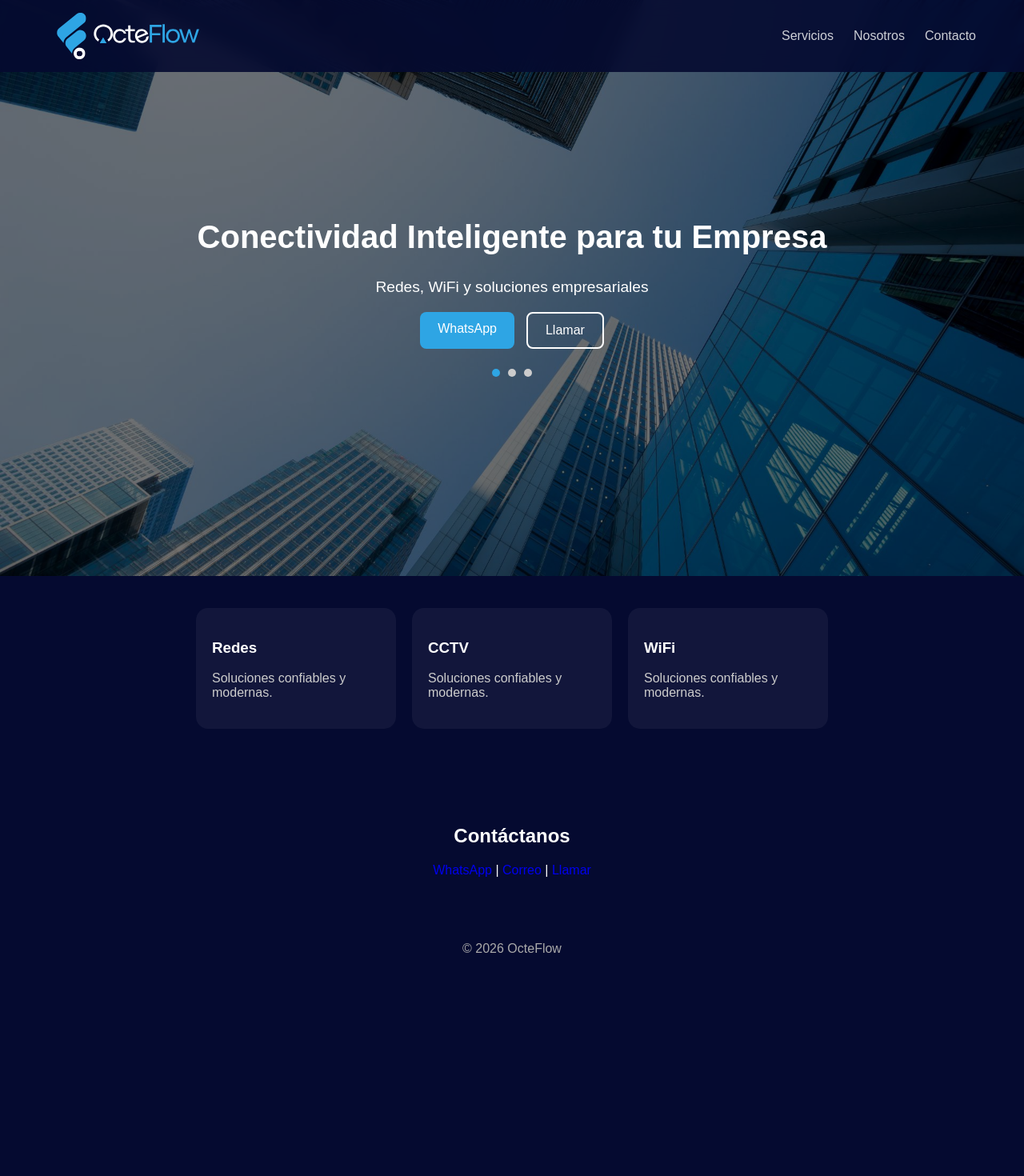
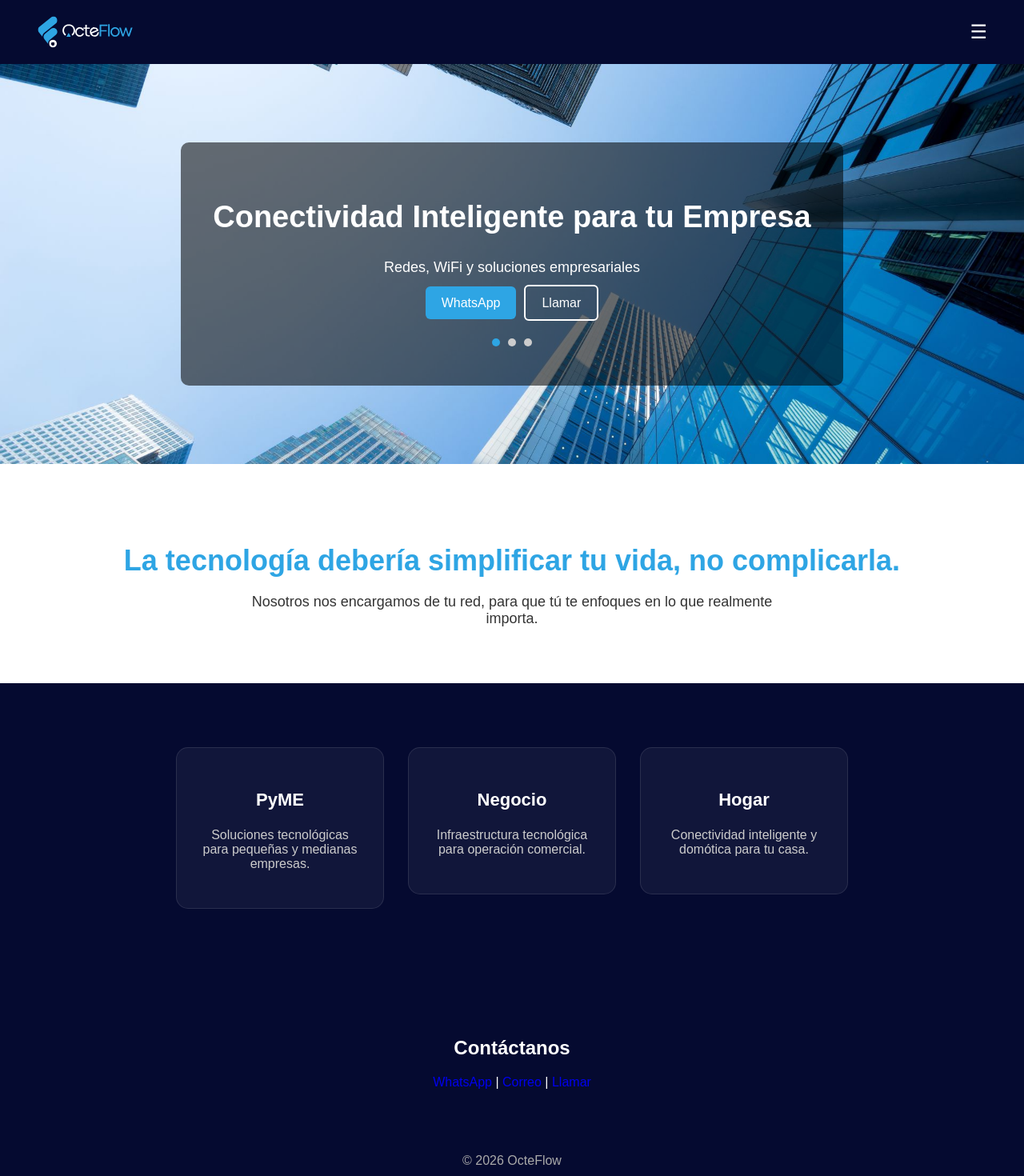
Before and after one commit to OcteFlow/octeflow-site, a Next.js app: page / in a window 1280 px wide. Shown: the top 1470 px of the page at 80% size. Before the commit the page ends 1215 px from the top, so only its background shows below. Built offline with nearby package versions, Linux system fonts and the light colour scheme.

Commit message:
Update index.js

```diff
--- a/pages/index.js
+++ b/pages/index.js
@@ -2,6 +2,7 @@ import { useState, useEffect } from "react";
 import Head from "next/head";
 
 export default function Home() {
+
   const [menuOpen, setMenuOpen] = useState(false);
 
   const slides = [
@@ -27,7 +28,7 @@ export default function Home() {
   useEffect(() => {
     const interval = setInterval(() => {
       setCurrent((prev) => (prev + 1) % slides.length);
-  }, 6000); // cambia cada 6 segundos
+    }, 6000);
 
     return () => clearInterval(interval);
   }, []);
@@ -36,74 +37,141 @@ useEffect(() => {
     <>
       <Head>
         <title>OcteFlow - Soluciones en Redes</title>
-      <meta name="description" content="Soluciones en redes, WiFi, CCTV y seguridad para empresas y hogares. Instalación profesional y soporte confiable." />
+        <meta
+          name="description"
+          content="Soluciones en redes, WiFi, CCTV y seguridad para empresas y hogares."
+        />
         <meta name="viewport" content="width=device-width, initial-scale=1.0" />
-      <meta property="og:title" content="OcteFlow" />
-      <meta property="og:description" content="Soluciones en redes y seguridad profesional" />
-      <meta property="og:image" content="/favicon.png" />
         <link rel="icon" href="/favicon.png" />
-      <link rel="apple-touch-icon" href="/favicon.png" />
       </Head>
 
-    <div style={{
+      <div
+        style={{
           minHeight: "100vh",
           background: "#050a30",
           color: "white",
           fontFamily: "Arial, sans-serif"
-    }}>
+        }}
+      >
 
         {/* HEADER */}
-      <header className="header">
-  <div className="container nav">
+        <header
+          style={{
+            background: "#050a30",
+            padding: "20px"
+          }}
+        >
+          <div
+            style={{
+              maxWidth: "1200px",
+              margin: "auto",
+              display: "flex",
+              justifyContent: "space-between",
+              alignItems: "center"
+            }}
+          >
+            <img src="/logo.svg" alt="logo" style={{ height: "40px" }} />
 
-    {/* LOGO */}
-    <img src="/logo.svg" alt="logo" className="logo" />
-
-    {/* BOTÓN HAMBURGUESA */}
             <button
-  className="menu-btn"
               onClick={() => setMenuOpen(!menuOpen)}
+              style={{
+                fontSize: "24px",
+                background: "none",
+                border: "none",
+                color: "white",
+                cursor: "pointer"
+              }}
             >
               {menuOpen ? "✕" : "☰"}
             </button>
 
-    {/* MENÚ */}
-    <nav className={`menu ${menuOpen ? "active" : ""}`}>
-      <a href="#servicios">Servicios</a>
-      <a href="#nosotros">Nosotros</a>
-      <a href="#contacto">Contacto</a>
+            {menuOpen && (
+              <nav style={{ display: "flex", gap: "20px" }}>
+                <a href="#servicios" style={{ color: "white" }}>
+                  Servicios
+                </a>
+                <a href="#nosotros" style={{ color: "white" }}>
+                  Nosotros
+                </a>
+                <a href="#contacto" style={{ color: "white" }}>
+                  Contacto
+                </a>
               </nav>
-
+            )}
           </div>
         </header>
 
         {/* HERO */}
-      <section className="hero">
+        <section>
           <div
-    className="hero-bg"
             style={{
+              height: "500px",
               backgroundImage: `url(${slides[current].image})`,
+              backgroundSize: "cover",
+              backgroundPosition: "center",
+              display: "flex",
+              alignItems: "center",
+              justifyContent: "center",
+              textAlign: "center",
+              position: "relative"
             }}
           >
-    <div className="overlay">
-      <h1>{slides[current].title}</h1>
-      <p>{slides[current].subtitle}</p>
+            <div
+              style={{
+                background: "rgba(0,0,0,0.55)",
+                padding: "40px",
+                borderRadius: "10px"
+              }}
+            >
+              <h1 style={{ fontSize: "38px" }}>{slides[current].title}</h1>
+              <p style={{ fontSize: "18px", marginTop: "10px" }}>
+                {slides[current].subtitle}
+              </p>
 
-      <div className="hero-buttons">
-        <a href="https://wa.me/524421396305" className="btn">
+              <div style={{ marginTop: "25px" }}>
+                <a
+                  href="https://wa.me/524421396305"
+                  style={{
+                    background: "#2ea5e4",
+                    padding: "12px 20px",
+                    borderRadius: "6px",
+                    marginRight: "10px",
+                    textDecoration: "none",
+                    color: "white"
+                  }}
+                >
                   WhatsApp
                 </a>
-        <a href="tel:+524421396305" className="btn outline">
+
+                <a
+                  href="tel:+524421396305"
+                  style={{
+                    border: "2px solid white",
+                    padding: "12px 20px",
+                    borderRadius: "6px",
+                    textDecoration: "none",
+                    color: "white"
+                  }}
+                >
                   Llamar
                 </a>
               </div>
 
-      <div className="dots">
+              {/* dots */}
+              <div style={{ marginTop: "30px" }}>
                 {slides.map((_, i) => (
                   <span
                     key={i}
-            className={i === current ? "dot active" : "dot"}
                     onClick={() => setCurrent(i)}
+                    style={{
+                      height: "10px",
+                      width: "10px",
+                      margin: "5px",
+                      display: "inline-block",
+                      borderRadius: "50%",
+                      background: i === current ? "#2ea5e4" : "#ccc",
+                      cursor: "pointer"
+                    }}
                   ></span>
                 ))}
               </div>
@@ -111,45 +179,121 @@ useEffect(() => {
           </div>
         </section>
 
-      {/* SERVICIOS */}
-      <div id="servicios" style={{
-        display:"flex",
-        justifyContent:"center",
-        gap:"20px",
-        flexWrap:"wrap",
-        padding:"40px"
-      }}>
-        {["Redes", "CCTV", "WiFi"].map((s, i) => (
-          <div key={i} style={{
-            background:"rgba(255,255,255,0.05)",
-            padding:"20px",
-            borderRadius:"15px",
-            width:"250px"
-          }}>
-            <h3>{s}</h3>
-            <p style={{color:"#ccc"}}>
-              Soluciones confiables y modernas.
+        {/* MENSAJE PRINCIPAL */}
+        <div
+          style={{
+            background: "#ffffff",
+            textAlign: "center",
+            padding: "70px 20px"
+          }}
+        >
+          <h2
+            style={{
+              color: "#2ea5e4",
+              fontSize: "36px",
+              fontWeight: "700",
+              marginBottom: "20px"
+            }}
+          >
+            La tecnología debería simplificar tu vida, no complicarla.
+          </h2>
+
+          <p
+            style={{
+              fontSize: "18px",
+              color: "#333",
+              maxWidth: "700px",
+              margin: "0 auto"
+            }}
+          >
+            Nosotros nos encargamos de tu red, para que tú te enfoques en lo que
+            realmente importa.
           </p>
         </div>
+
+        {/* SERVICIOS */}
+        <div
+          id="servicios"
+          style={{
+            display: "flex",
+            justifyContent: "center",
+            gap: "30px",
+            flexWrap: "wrap",
+            padding: "80px 20px"
+          }}
+        >
+          {[
+            {
+              name: "PyME",
+              link: "/pyme",
+              desc: "Soluciones tecnológicas para pequeñas y medianas empresas."
+            },
+            {
+              name: "Negocio",
+              link: "/negocio",
+              desc: "Infraestructura tecnológica para operación comercial."
+            },
+            {
+              name: "Hogar",
+              link: "/hogar",
+              desc: "Conectividad inteligente y domótica para tu casa."
+            }
+          ].map((s, i) => (
+            <a
+              key={i}
+              href={s.link}
+              style={{
+                textDecoration: "none",
+                color: "white"
+              }}
+            >
+              <div
+                style={{
+                  background: "rgba(255,255,255,0.05)",
+                  padding: "30px",
+                  borderRadius: "15px",
+                  width: "260px",
+                  textAlign: "center",
+                  transition: "0.3s",
+                  cursor: "pointer",
+                  border: "1px solid rgba(255,255,255,0.1)"
+                }}
+              >
+                <h3 style={{ fontSize: "22px" }}>{s.name}</h3>
+
+                <p style={{ color: "#ccc", marginTop: "10px" }}>{s.desc}</p>
+              </div>
+            </a>
           ))}
         </div>
 
         {/* CONTACTO */}
-      <div id="contacto" style={{textAlign:"center", padding:"60px 20px"}}>
+        <div id="contacto" style={{ textAlign: "center", padding: "60px" }}>
           <h2>Contáctanos</h2>
 
-        <div style={{marginTop:"20px"}}>
-          <a href="https://wa.me/5214421396305" target="_blank" rel="noopener noreferrer">WhatsApp</a> |{" "}
-          <a href="mailto:contacto@octeflow.com">Correo</a> |{" "}
+          <div style={{ marginTop: "20px" }}>
+            <a
+              href="https://wa.me/5214421396305"
+              target="_blank"
+              rel="noopener noreferrer"
+            >
+              WhatsApp
+            </a>{" "}
+            | <a href="mailto:contacto@octeflow.com">Correo</a> |{" "}
             <a href="tel:+5214421396305">Llamar</a>
           </div>
         </div>
 
         {/* FOOTER */}
-      <div style={{textAlign:"center", padding:"20px", color:"#aaa"}}>
+        <div
+          style={{
+            textAlign: "center",
+            padding: "20px",
+            color: "#aaa"
+          }}
+        >
           © 2026 OcteFlow
         </div>
-
       </div>
     </>
   );
```
Lines whose indentation alone changed are shown as unchanged.
